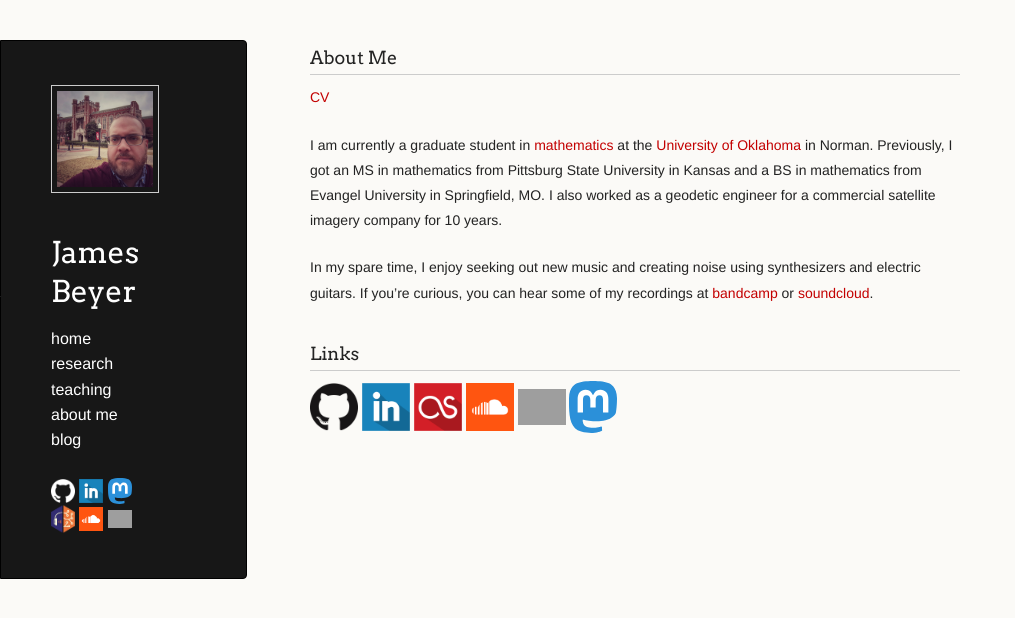
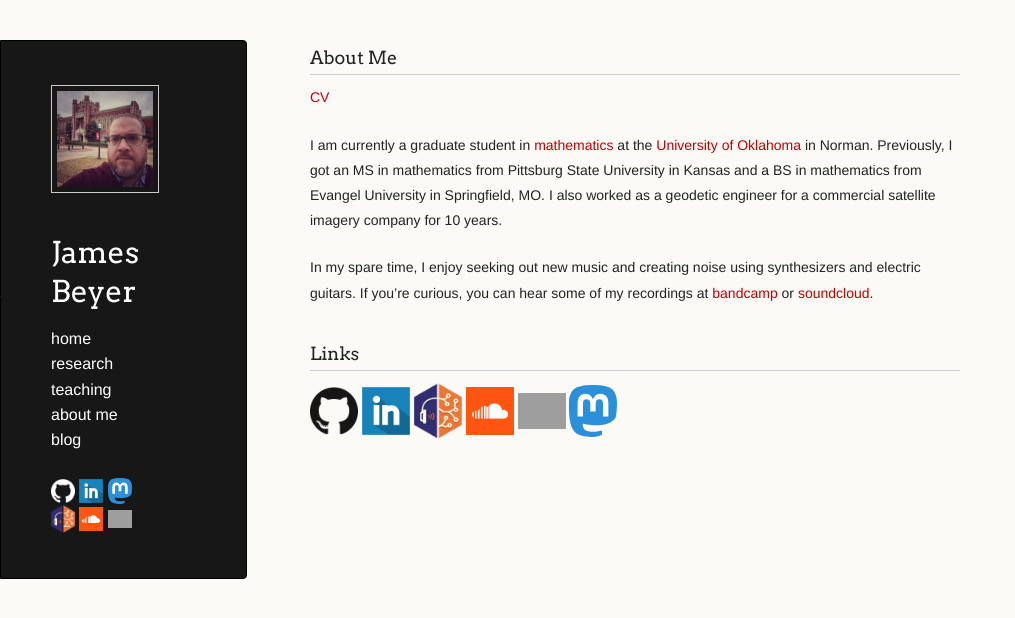
Before and after one commit to jebeyer/jebeyer.github.io, a Jekyll site: the page built from about.md, in a window 1280 px wide. Shown: the top 618 px of the page, without its empty margins (0-1015 px from the left). Built offline with Jekyll 4.4.1, drawn with Linux system fonts in a browser that asks for light colours; a script that is not in the unit is left out; our own code applies the rules of GitHub Pages for plain Markdown files; grey boxes are pictures that could not be loaded.

Commit message:
adding listenbrainz logo and link

```diff
--- a/about.md
+++ b/about.md
@@ -14,7 +14,7 @@ In my spare time, I enjoy seeking out new music and creating noise using synthes
 
 <a href="https://github.com/jebeyer"><img src="./assets/GitHub-Mark-120px-plus.png" alt="GitHub" width="48"/></a>
 <a href="https://www.linkedin.com/in/james-beyer-72558767"><img src="./assets/linkedin-icon-512.png" alt="LinkedIn" width="48"/></a>
-<a href="https://www.last.fm/user/blahquaker"><img src="./assets/lastfm-icon-512.png" alt="Last.fm" width="48"/></a>
+<a href="https://listenbrainz.org/user/whistlingkitty/"><img src="./assets/ListenBrainz_Logo.png" alt="ListenBrainz" width="48"/></a>
 <a href="https://soundcloud.com/whistlingkitty"><img src="./assets/soundcloud-icon.png" alt="Soundcloud" width="48"/></a>
 <a href="https://whistlingkitty.bandcamp.com"><img src="./assets/bandcamp-button-square-green-512.png" alt="Bandcamp" width="48"/></a>
 <a rel="me" href="https://mathstodon.xyz/@jebeyer"><img src="./assets/mastodon_logo.svg" alt="Mastodon" width="48"/></a>
```
